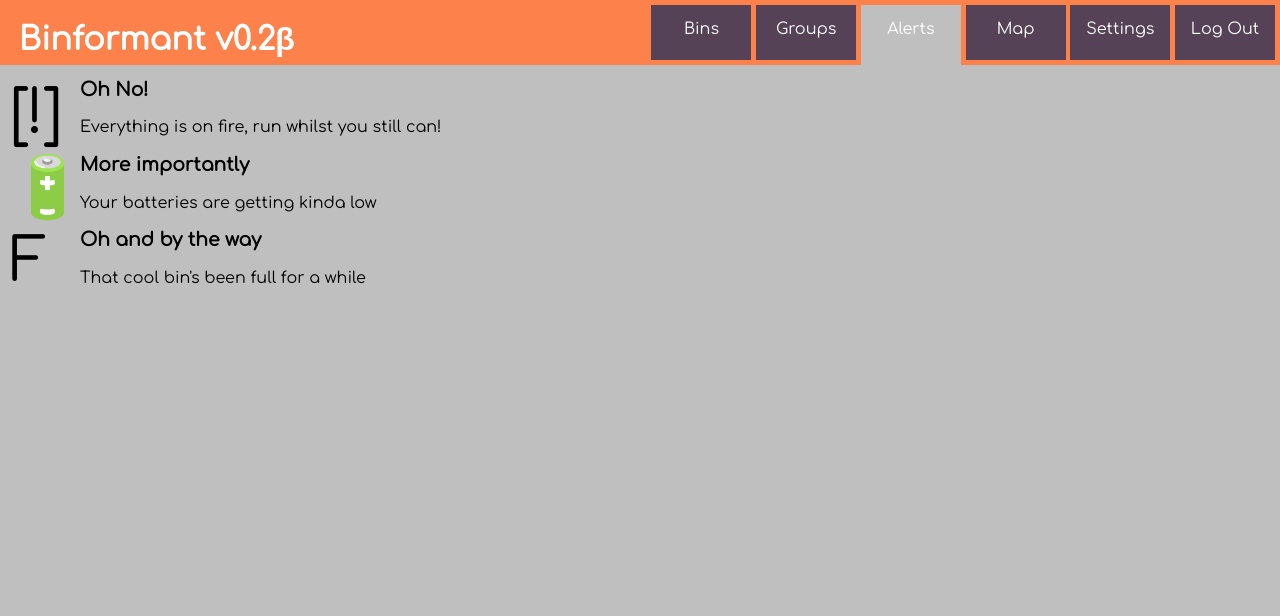
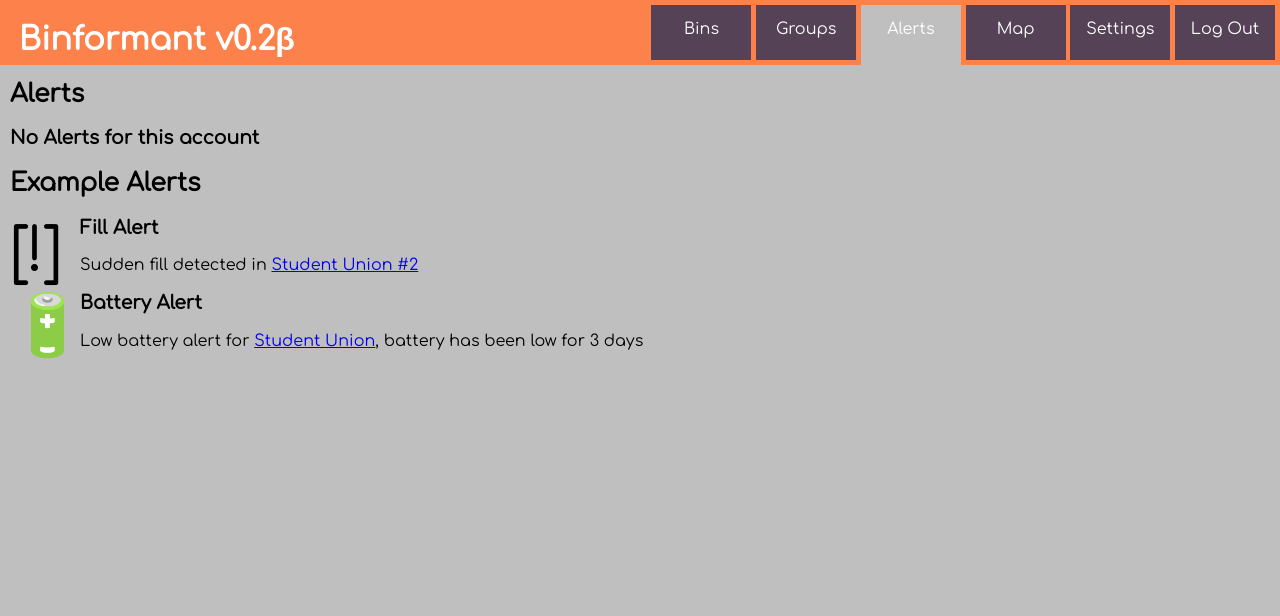
Before and after one commit to Damp-Cuttlefish/GDPServer, a PHP site: page /alert.php in a window 1280 px wide. Shown: the top 616 px of the page. Run offline with PHP 8.4, Linux system fonts and the light colour scheme; the visitor is signed in with stand-in values (Sample User, id 1).

Commit message:
Changes to alerts page, lots of database tweaks

```diff
--- a/alert.php
+++ b/alert.php
@@ -19,34 +19,30 @@
         <a href="session.php?action=logout" class="button">Log Out</a>
     </header>
     <main>
+        <h2>Example Alerts</h2>
         <h2>Alerts</h2>
+        <h3>No Alerts for this account</h3>
+        <h2>Example Alerts</h2>
         <div style="width:70px; float:left;">
             <ftxt> [!] </ftxt>
         </div>
         <p>
         <h3>
-            Oh No!
+            Fill Alert
         </h3>
-        Everything is on fire, run whilst you still can!
+        Sudden fill detected in <a href="http://binformant.tk/edit.php?uid=bin-456-763-345">Student Union #2</a>
         </p>
         <div style="width:70px; float:left;">
             <ftxt> 🔋 </ftxt>
         </div>
         <p>
         <h3>
-            More importantly
+            Battery Alert
         </h3>
-        Your batteries are getting kinda low
+        Low battery alert for <a href="http://binformant.tk/edit.php?uid=bin-123-456-789">Student Union</a>, battery has been low for 3 days
         </p>
-        <div style="width:70px; float:left;">
-            <ftxt>F</ftxt>
-        </div>
-        <p>
-        <h3>
-            Oh and by the way
-        </h3>
-        That cool bin's been full for a while
-        </p>
+
+
     </main>
     <footer>
         こんにちは、私はフッターちゃんです、はじめまして
--- a/edit.php
+++ b/edit.php
@@ -45,7 +45,7 @@
 
         <?php if ($_GET['uid'] == 'new'): ?>
 
-            <form action="edit.php?uid=new" method="post" id="editform">
+            <form action="edit.php?uid=new" enctype="multipart/form-data" method="post" id="editform">
                         <table>
                             <tr><td>Bin ID: </td><td><input type="text" name="uid" rows="10" value=""></td></tr>
                             <tr><td>Name: </td><td><input type="text" rows="10" name="name" value=""></td></tr>
@@ -69,7 +69,7 @@
                 $row = $ret->fetchArray(SQLITE3_ASSOC)
         ?>
 
-                    <form action="edit.php?uid=<?php echo $_GET['uid'] ?>" method="post" id="editform"><input type ="hidden" name="uid" value="<?php echo $row['uid']; ?>">
+                    <form action="edit.php?uid=<?php echo $_GET['uid'] ?>" method="post" enctype="multipart/form-data" id="editform"><input type ="hidden" name="uid" value="<?php echo $row['uid']; ?>">
                         <table>
                             <tr><td>Name: </td><td><input type="text" name="name" rows="10" value="<?php echo $row['name'];?>"></td></tr>
                             <tr><td>Description:</td><td> <textarea name="description" form="editform"><?php echo $row['description'];?></textarea></td></tr>
```
Also changed, not shown: backend.php (+6 -8 lines), client.php (added, +22 -0 lines), bins.db, 4 other files.
